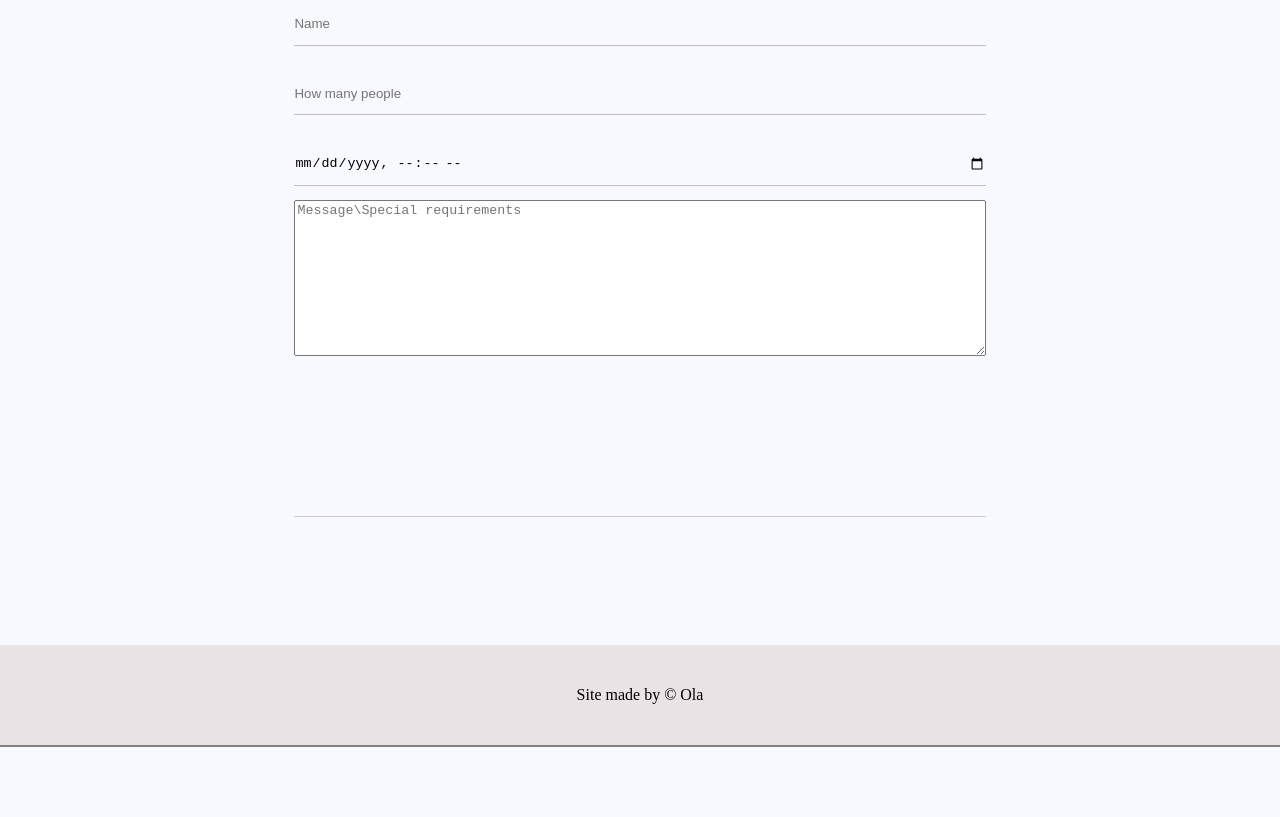
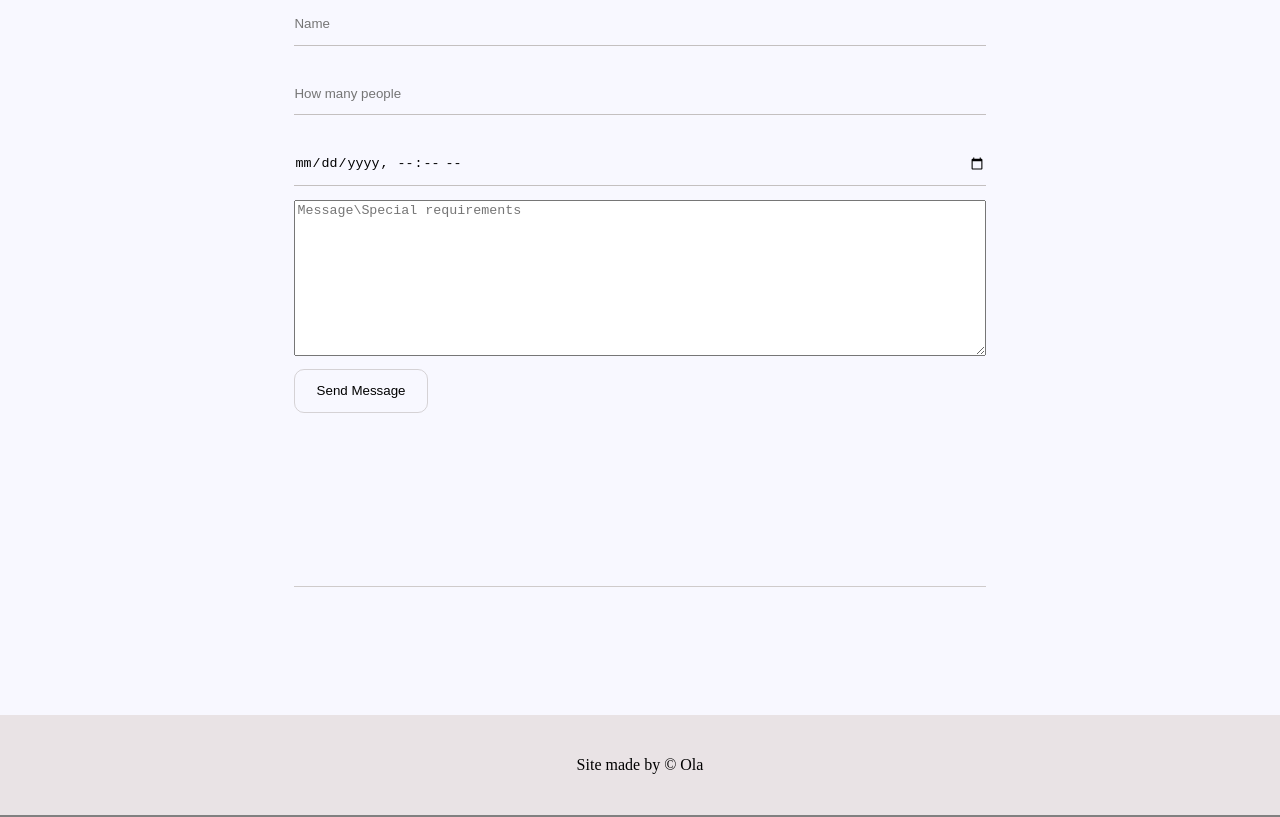
Before and after one commit to manczakola/Gourmet-au-Catering, a plain HTML site: page index.html in a window 1280 px wide. Shown: the part 3315-4132 px from the top of the page. Before the commit the page ends 4062 px from the top, so only its background shows below. Drawn offline with Linux system fonts and the light colour scheme; a web font is replaced by a local one.

Commit message:
Add files via upload

```diff
--- a/index.html
+++ b/index.html
@@ -96,8 +96,7 @@
   <input type='datetime-local' placeholder='Date and time' name='date'>
   <textarea type='text' name='' id='' cols='20' rows='10'placeholder='Message\Special requirements'></textarea>
 
-
-</fieldset>
+  <button>Send Message</button>
 </form>
 </article>
     </section>
```
